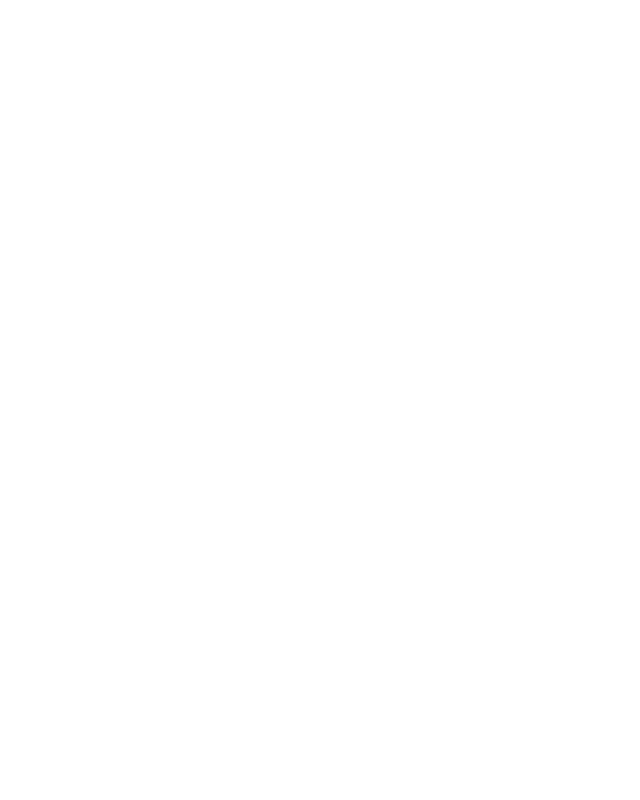
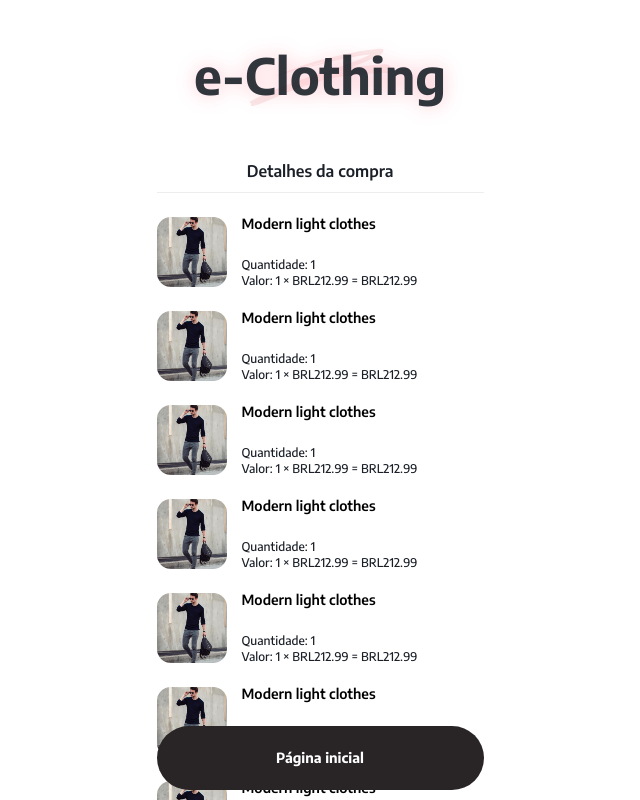
Before and after one commit to Verkylen/e-Clothing-front-end, a React (Create React App) app: page /checkout in a window 1280 px wide. Before the commit this address had no page. Shown: the whole page, without its empty margins (320-960 px from the left). Built offline with nearby package versions, Linux system fonts and the light colour scheme.

Commit message:
Checkout page done

```diff
--- a/src/App.js
+++ b/src/App.js
@@ -4,6 +4,7 @@
 import HomePage from "./HomePage";
 import SignUpPage from "./SignUpPage";
 import CartPage from "./CartPage";
+import CheckoutPage from "./CheckoutPage";
 
 export default function App() {
     return (
@@ -15,6 +16,7 @@
                     <Route path="/sign-up" element={<SignUpPage/>}/>
                     <Route path="/detail" element={<DetailPage/>}/>
                     <Route path="/cart" element={<CartPage/>}/>
+                    <Route path="/checkout" element={<CheckoutPage/>}/>
                 </Routes>
             </BrowserRouter>
         </>
--- /dev/null
+++ b/src/CheckoutPage.js
@@ -0,0 +1,201 @@
+import styled from "styled-components";
+import logo from "./images/logo.svg";
+import clothes1 from "./images/clothes1.jpg";
+import { useNavigate } from "react-router-dom";
+
+export default function CheckoutPage() {
+    const navigate = useNavigate();
+
+    return (
+        <CheckoutStyles>
+            <header>
+                <h1>e-Clothing</h1>
+            </header>
+            <h2>Detalhes da compra</h2>
+            <main>
+                <div>
+                    <section>
+                        <img src={clothes1} alt=""/>
+                        <div>
+                            <p>Modern light clothes</p>
+                            <div>
+                                <p>Quantidade: 1</p>
+                                <p>Valor: 1 × BRL212.99 = BRL212.99</p>
+                            </div>
+                        </div>
+                    </section>
+                    <section>
+                        <img src={clothes1} alt=""/>
+                        <div>
+                            <p>Modern light clothes</p>
+                            <div>
+                                <p>Quantidade: 1</p>
+                                <p>Valor: 1 × BRL212.99 = BRL212.99</p>
+                            </div>
+                        </div>
+                    </section>
+                    <section>
+                        <img src={clothes1} alt=""/>
+                        <div>
+                            <p>Modern light clothes</p>
+                            <div>
+                                <p>Quantidade: 1</p>
+                                <p>Valor: 1 × BRL212.99 = BRL212.99</p>
+                            </div>
+                        </div>
+                    </section>
+                    <section>
+                        <img src={clothes1} alt=""/>
+                        <div>
+                            <p>Modern light clothes</p>
+                            <div>
+                                <p>Quantidade: 1</p>
+                                <p>Valor: 1 × BRL212.99 = BRL212.99</p>
+                            </div>
+                        </div>
+                    </section>
+                    <section>
+                        <img src={clothes1} alt=""/>
+                        <div>
+                            <p>Modern light clothes</p>
+                            <div>
+                                <p>Quantidade: 1</p>
+                                <p>Valor: 1 × BRL212.99 = BRL212.99</p>
+                            </div>
+                        </div>
+                    </section>
+                    <section>
+                        <img src={clothes1} alt=""/>
+                        <div>
+                            <p>Modern light clothes</p>
+                            <div>
+                                <p>Quantidade: 1</p>
+                                <p>Valor: 1 × BRL212.99 = BRL212.99</p>
+                            </div>
+                        </div>
+                    </section>
+                    <section>
+                        <img src={clothes1} alt=""/>
+                        <div>
+                            <p>Modern light clothes</p>
+                            <div>
+                                <p>Quantidade: 1</p>
+                                <p>Valor: 1 × BRL212.99 = BRL212.99</p>
+                            </div>
+                        </div>
+                    </section>
+                </div>
+            </main>
+            <footer onClick={() => navigate('/')}>Página inicial</footer>
+        </CheckoutStyles>
+    );
+}
+
+const CheckoutStyles = styled.main`
+    display: flex;
+    flex-direction: column;
+    align-items: center;
+
+    header {
+        height: 150px;
+        display: flex;
+        justify-content: center;
+        align-items: center;
+        background-image: url(${logo});
+        background-repeat: no-repeat;
+        background-position: center;
+
+        h1 {
+            font-family: "Encode sans", sans-serif;
+            font-weight: 700;
+            font-size: 50px;
+            color: #1B2028;
+            opacity: 0.9;
+            filter: drop-shadow(0 0 10px pink);
+        }
+    }
+
+    h2 {
+        width: 327px;
+        border-bottom: 1px solid #EDEDED;
+        padding: 10px 0;
+        text-align: center;
+        font-family: "Encode Sans", sans-serif;
+        font-weight: 600;
+        font-size: 16px;
+        line-height: 22px;
+        color: #1B2028;
+    }
+
+    main {
+        width: 100%;
+        height: calc(100vh - 193px);
+        padding-top: 24px;
+        padding-bottom: 84px;
+        overflow-y: scroll;
+
+        &>div {
+            display: flex;
+            flex-direction: column;
+            row-gap: 24px;
+
+            section {
+                padding: 0 calc((100% - 327px)/2) 0;
+                display: flex;
+                column-gap: 15px;
+
+                img {
+                    width: 70px;
+                    height: 70px;
+                    border-radius: 14px;
+                    object-fit: cover;
+                }
+
+                &>div {
+                    width: 176px;
+                    display: flex;
+                    flex-direction: column;
+                    justify-content: space-between;
+                    flex-shrink: 0;
+
+                    &>p {
+                        font-family: "Encode sans", sans-serif;
+                        font-weight: 560;
+                        font-size: 14px;
+                    }
+
+                    div {
+                        display: flex;
+                        flex-direction: column;
+                        row-gap: 4px;
+
+                        p {
+                            font-family: "Encode Sans", sans-serif;
+                            font-weight: 500;
+                            font-size: 12px;
+                            color: #1B2028;
+                        }
+                    }
+                }
+            }
+        }
+    }
+
+    footer {
+        position: fixed;
+        bottom: 10px;
+        z-index: 1;
+        width: 327px;
+        height: 64px;
+        border-radius: 40px;
+        display: flex;
+        justify-content: center;
+        align-items: center;
+        background-color: #292526;
+        font-family: "Encode Sans", sans-serif;
+        font-weight: 700;
+        font-size: 14px;
+        line-height: 20px;
+        color: #FFFFFF;
+    }
+`
```
